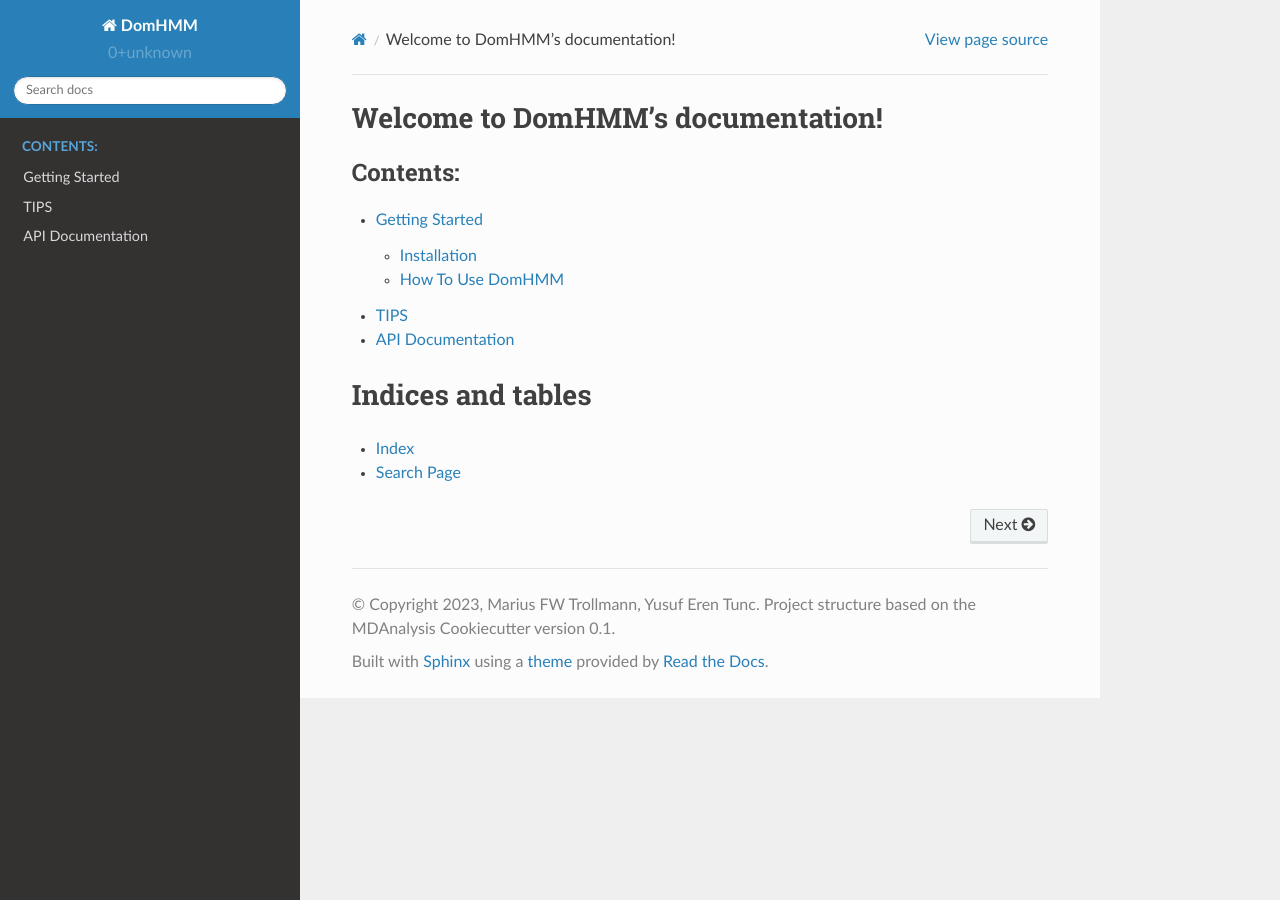
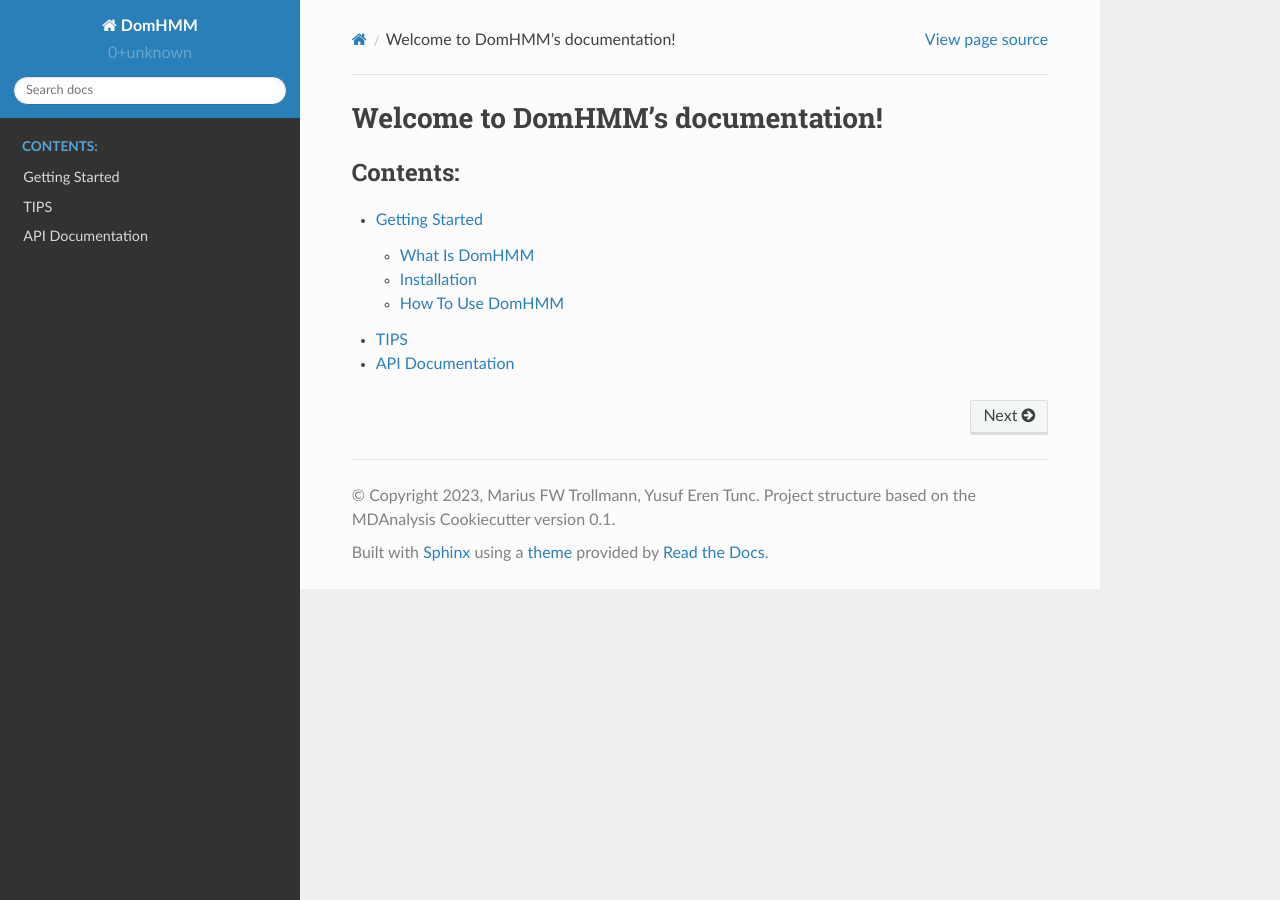
Before and after one commit to BioMemPhys-FAU/domhmm, a Sphinx documentation site: the page built from docs/source/index.rst, in a window 1280 px wide. Built offline with Sphinx 7.4.7 and the Read the Docs theme 2.0.0, drawn with Linux system fonts in a browser that asks for light colours; pages that are not in the unit, such as notebooks, are missing from menus.

Commit message:
Add what is domhmm page [ci skip]

```diff
--- a/docs/source/getting_started.rst
+++ b/docs/source/getting_started.rst
@@ -1,10 +1,11 @@
 Getting Started
 ===============
 
-This page details how to get started with domhmm.
+This page details how to get start with DomHMM.
 
 .. toctree::
     :caption: Steps:
 
+    what-is-domhmm
     installation
     how-to-use
--- a/docs/source/index.rst
+++ b/docs/source/index.rst
@@ -9,11 +9,3 @@ Welcome to DomHMM's documentation!
    tips
    api
    test
-
-
-
-Indices and tables
-==================
-
-* :ref:`genindex`
-* :ref:`search`
```
Also changed, not shown: docs/source/what-is-domhmm.rst (added, +11 -0 lines).
